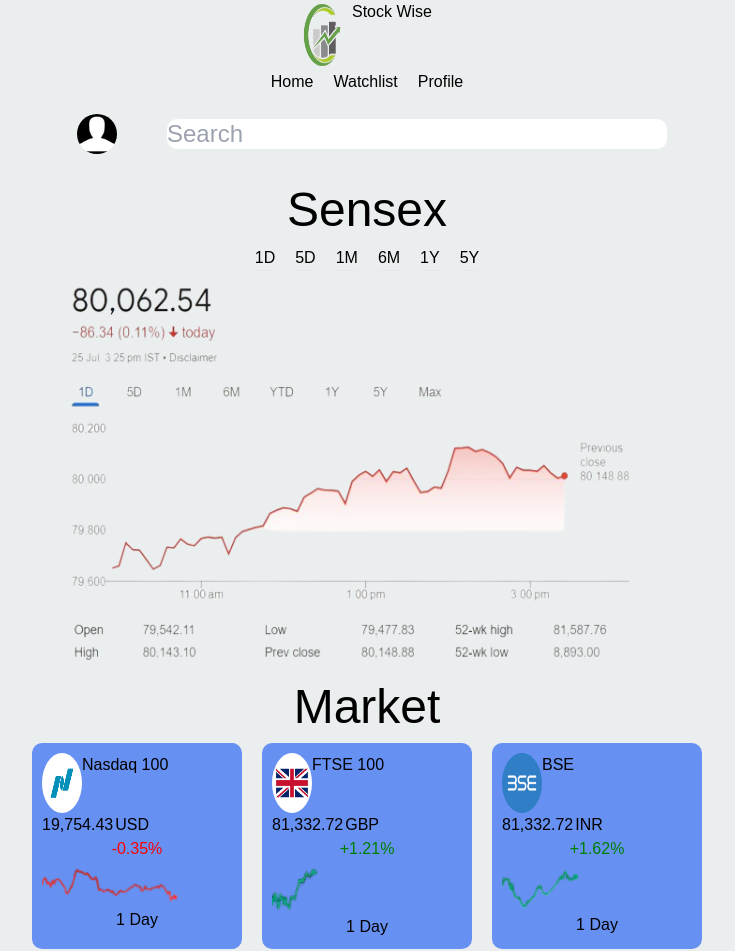
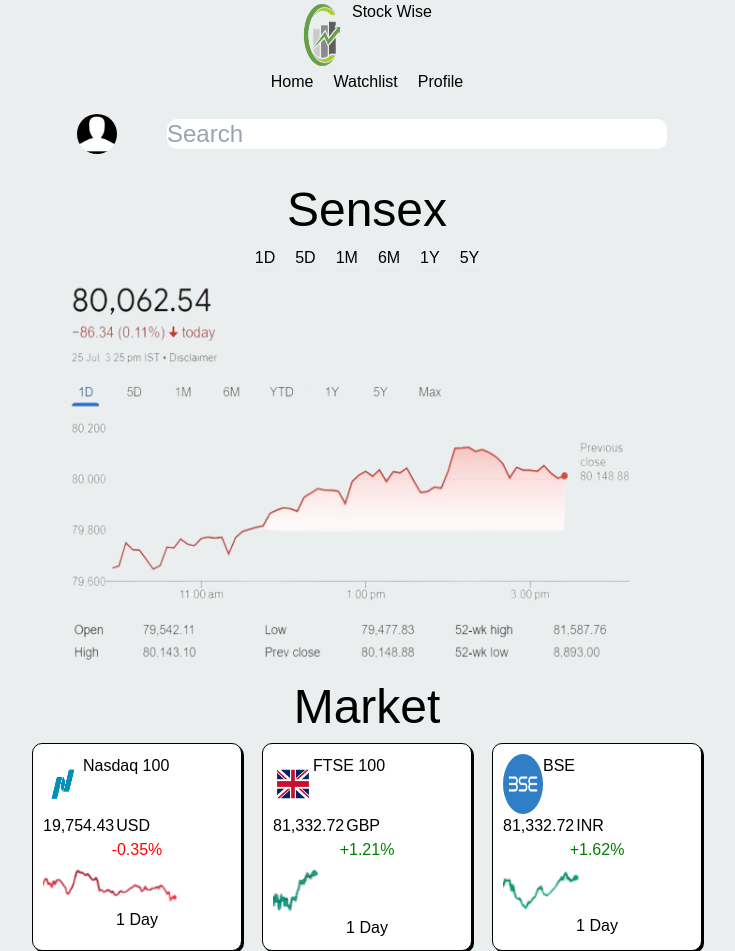
Before and after one commit to Nishit-Singhal/Stock-Wise, a React (Vite) app: page / in a window 1280 px wide. Shown: the whole page, without its empty margins (273-1008 px from the left). Built offline with nearby package versions, Linux system fonts and the light colour scheme.

Commit message:
Update index.css

```diff
--- a/src/index.css
+++ b/src/index.css
@@ -86,7 +86,10 @@
   gap:20px;
 }
 .Market-Divs{
-  background-color: #6690f2;
+  background-color:white;
+  border:solid black;
+  border-width: 1px;
+  box-shadow: 2px 2px;
   padding: 10px;
   max-width: 210px;
   border-radius: 10px;
```
